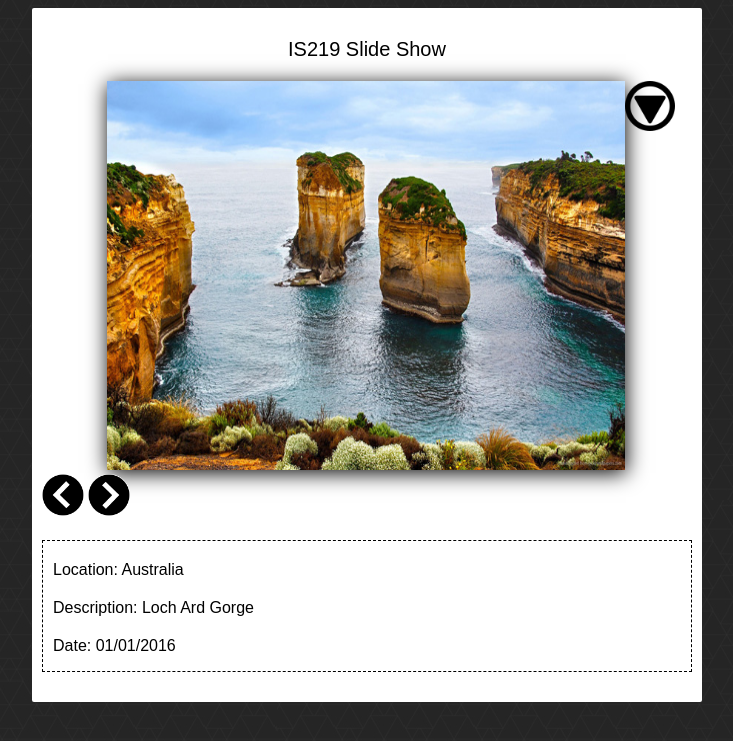
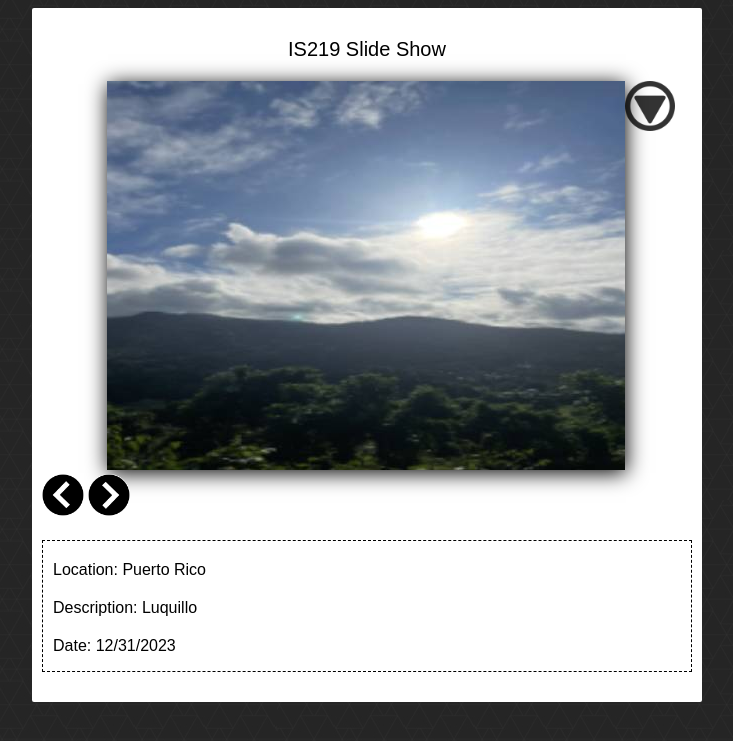
Before and after one commit to Bwinecoor/NJIT-2, a PHP site: page /index.html in a window 1280 px wide. Shown: the top 741 px of the page, without its empty margins (273-1006 px from the left). Run offline with PHP 8.4, Linux system fonts and the light colour scheme; grey boxes labelled with a size stand in for pictures from a placeholder-image service; some libraries are stand-ins or nearby versions.

Commit message:
Add files via upload

```diff
--- a/is219-p2/css/style.css
+++ b/is219-p2/css/style.css
@@ -71,8 +71,9 @@ body {
 /*Add CSS styles to rotate the element 90deg
 Make it animate nicely. You'll need CSS3 for this*/
 .rot90 {
-	text-align: center;
-	bottom: 8px;
+	align-self: flex-end;
+  transform: rotate(90deg);
+  transition: transform 0.3s ease;
 }
 
 /*Add CSS styles to rotate the element 180deg
@@ -96,36 +97,26 @@ Make it animate nicely. You'll need CSS3 for this*/
 
 /*Add CSS styles to rotate the element 270deg
 Make it animate nicely. You'll need CSS3 for this*/
-.rot270 {}
+.rot270 {
+	transform: rotate(270deg);
+	transition: transform 0.3s ease;
+}
 
 
-.rot90.rot90 {
+.rot90:target {
 	opacity: 1;
 
-	/* Firefox */
-	-moz-transform: scale(1) rotate(90deg);
-	/* WebKit */
-	-webkit-transform: scale(1) rotate(90deg);
-	/* Opera */
-	-o-transform: scale(1) rotate(90deg);
-	/* Standard */
-	transform: scale(1) rotate(90deg);
+
+	transform: rotate(0deg);
 
 	z-index: 1000;
 }
 
 
-.rot270:hover {
+.rot270:target {
 	opacity: 1;
 
-	/* Firefox */
-	-moz-transform: scale(1) rotate(270deg);
-	/* WebKit */
-	-webkit-transform: scale(1) rotate(270deg);
-	/* Opera */
-	-o-transform: scale(1) rotate(270deg);
-	/* Standard */
-	transform: scale(1) rotate(270deg);
+	transform: rotate(0deg);
 
 	z-index: 1000;
 }
--- /dev/null
+++ b/is219-p2/extras.json
@@ -0,0 +1,34 @@
+{
+    "images": [
+        {
+            "imgPath": "img/places/puertorico.jpg",
+            "imgLocation": "Puerto Rico",
+            "description": "Luquillo",
+            "date": "12/31/2023"
+        },
+        {
+            "imgPath": "img/places/greatbritain.jpg",
+            "imgLocation": "Great Britain",
+            "description": "St Paul's",
+            "date": "04/13/2023"
+        },
+        {
+            "imgPath": "img/places/barcelona.jpg",
+            "imgLocation": "Barcelona",
+            "description": "Nativity Facade of the Sagrada Familia",
+            "date": "04/07/2023"
+        },
+        {
+            "imgPath": "img/places/florida.jpg",
+            "imgLocation": "Florida",
+            "description": "Orlando, Disney World, Galaxy's Edge",
+            "date": "02/17/2023"
+        },
+        {
+            "imgPath": "img/places/newjersey.jpg",
+            "imgLocation": "New Jersey",
+            "description": "BAPS Swaminarayan Akshardham",
+            "date": "12/16/2023"
+        }
+  ]
+}
--- a/is219-p2/js/gallery.js
+++ b/is219-p2/js/gallery.js
@@ -72,8 +72,8 @@ var mImages = [];
 var mJson;
 
 // URL for the JSON to load by default
-// Some options for you are: images.json, images.short.json; you will need to create your own extra.json later
-var mUrl = 'images.json';
+// Some options for you are: extras.json, images.short.json; you will need to create your own extra.json later
+var mUrl = 'extras.json';
 
 
 //You can optionally use the following function as your event callback for loading the source of Images from your json data (for HTMLImageObject).
```
Also changed, not shown: is219-p2/img/places/barcelona.jpg (added), is219-p2/img/places/florida.jpg (added), is219-p2/img/places/greatbritain.jpg (added), is219-p2/img/places/newjersey.jpg (added), is219-p2/img/places/puertorico.jpg (added).
